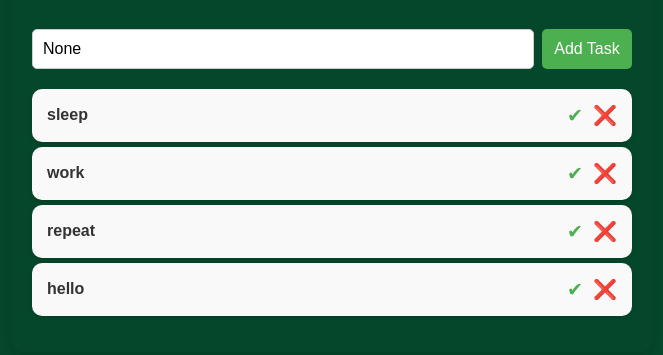
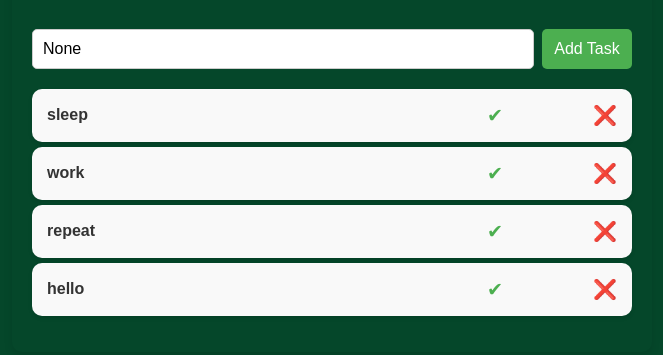
Before and after one commit to Rohit0414/odoo, a Django app: page / in a window 1280 px wide. Shown: the part 140-495 px from the top of the page, without its empty margins (308-971 px from the left). Run offline with Django 5.2, Linux system fonts and the light colour scheme; data comes from the database, SQL or seed files in the repository.

Commit message:
To_do_list

```diff
--- a/static/styles.css
+++ b/static/styles.css
@@ -83,7 +83,7 @@
 .actions {
     display: flex;
     justify-content:center;
-    gap: 10px;
+    gap: 90px;
 }
 
 .actions a {
```
